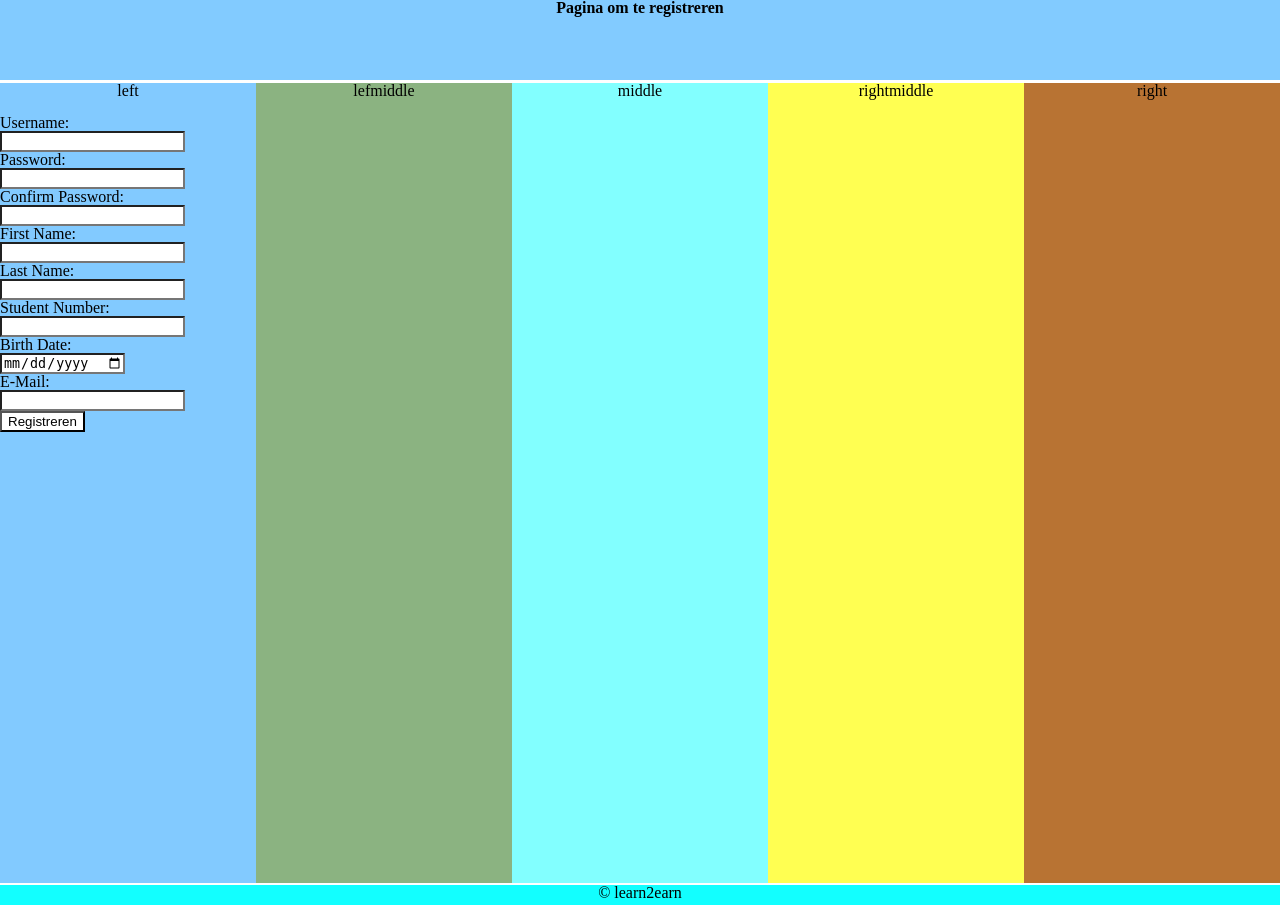
After one commit to OpenRMO/learn2earn, a PHP site: page /layout/pages/register.php in a window 1280 px wide. The commit adds this page. Run offline with PHP 8.4, Linux system fonts and the light colour scheme.

Commit message:
Merge van de designer FTP.

```diff
--- /dev/null
+++ b/layout/pages/register.php
@@ -0,0 +1,68 @@
+<!DOCTYPE HTML>
+<html>
+<head>
+<meta charset="UTF-8">
+<title>Layout</title>
+<link href="../styles/reset.css"rel="stylesheet" type="text/css" >
+<link href="../styles/stylesheet.css"rel="stylesheet" type="text/css" >
+</head>
+<body>
+<header>
+	<h1> Pagina om te registreren </h1><br>
+</header>
+
+<div id="wrapper">
+	<div id="left" class="kolom">
+		<p> left </p><br>
+
+		<form action="register_next.php" method="post">
+			<label for="username">Username:</label><br>
+			<input type="text" name="username" data-id="username" /> <br>
+
+			<label for="password">Password:</label><br>
+			<input type="password" name="password1" data-id="password1" /> <br>
+			<label for="password">Confirm Password:</label><br>
+			<input type="password" name="password2" data-id="password2" /> <br>
+
+			<label for="firstname">First Name:</label><br>
+			<input type="text" name="firstname" data-id="firstname"/><br>
+
+			<label for="lastname">Last Name:</label><br>
+			<input type="text" name="lastname" data-id="lastname"/><br>
+
+			<label for="studentnumber">Student Number:</label><br>
+			<input type="text" name="studentnumber" data-id="studentnumber"/><br>
+
+			<label for="birthdate">Birth Date:</label><br>
+			<input type="date" name="birthdate" data-id="birthdate"/><br>
+
+			<label for="email">E-Mail:</label><br>
+			<input type="text" name="email" data-id="email"/><br>
+
+			<input type="submit" value="Registreren" />
+		</form>
+
+	</div>
+
+	<div id="leftmiddle" class="kolom">
+		<p> lefmiddle </p>
+	</div>
+
+	<div id="middle" class="kolom">
+		<p> middle </p>
+	</div>
+
+	<div id="rightmiddle" class="kolom">
+		<p> rightmiddle </p>
+	</div>
+
+	<div id="right" class="kolom">
+		<p> right </p>
+	</div>
+</div>
+
+<footer>
+	<p> &#169; learn2earn </p>
+</footer>
+</body>
+</html>
--- /dev/null
+++ b/layout/register_next.php
@@ -0,0 +1,3 @@
+<?php
+$username = $_POST["username"];
+?>
--- a/layout/styles/stylesheet.css
+++ b/layout/styles/stylesheet.css
@@ -1,6 +1,6 @@
 html {
 	height: 100%;
-	min-width: 1280px;
+	min-width: 700px;
 }
 
 body {
@@ -8,7 +8,8 @@ body {
 }
 
 header {
-	height: 2%;
+	text-align: center;
+	height: 80px;
 	width: 100%;
 	min-height: 20px;
 	background-color: #82CBFF;
@@ -17,16 +18,14 @@ header {
 .kolom{
 	float: left;
 	width: 20%;
-        min-width:100px;
 	height: 100%;
 	background-color: #82CAFF;
-	margin: 0% 0% 0% 0%;
 }
 
 div#wrapper{
 	width: 100%;
 	height: 100%;
-	margin: 0.2% 0% 0.2% 0%;
+	margin: 0.2% 0%;
 }
 
 div#left{
@@ -59,3 +58,7 @@ footer {
 	min-height: 20px;
 	background-color: #12FFFF;
 }
+
+input{
+	background-color: #FFFFFF;
+}
```
Also changed, not shown: layout/index.php (+5 -3 lines).
